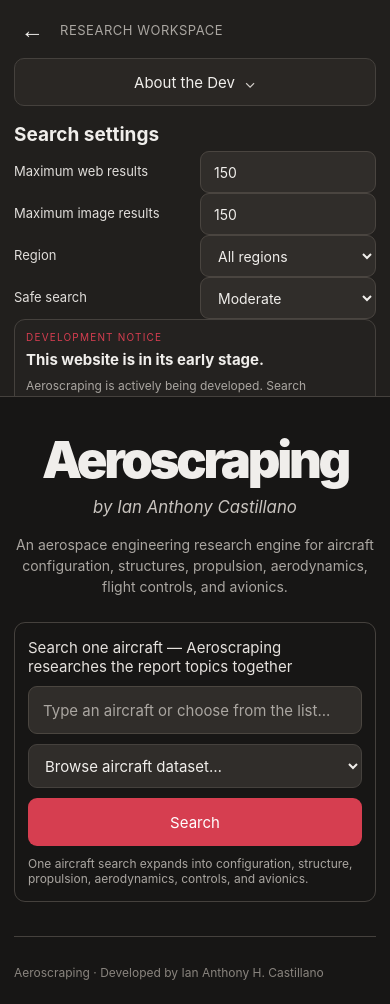
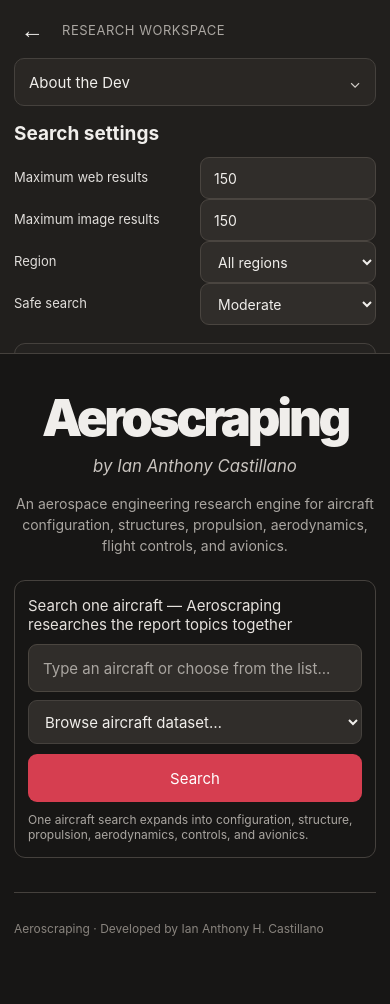
Before and after one commit to castillanoiananthony/Aeroscraping, a Flask app: page / in a window 390 px wide. After the commit the page ends 936 px from the top, so only its background shows below. Run offline with Flask 3, Linux system fonts and the light colour scheme.

Commit message:
Improve aerospace drawing search and responsive interface

```diff
--- a/app.py
+++ b/app.py
@@ -128,13 +128,13 @@ def has_drawing_evidence(title, description, filename=''):
         'orthographic projection', 'blueprint', 'technical drawing',
         'engineering drawing', 'aircraft drawing', 'line drawing',
         'line art', 'outline drawing', 'airfoil', 'aerofoil',
-        'airfoil profile', 'airfoil section', 'planform',
+        'airfoil profile', 'airfoil section',
         'cross-section', 'cross section', 'section view',
         'schematic', 'schematics', 'diagram', 'structural layout',
         'spar', 'rib', 'fuselage frame', 'empennage',
         'control surface', 'general arrangement', 'dimensions',
         'side view', 'top view', 'front view', 'rear view',
-        'plan view', 'elevation', 'geometry', 'profile'
+        'plan view', 'elevation'
     )
     return any(marker in text for marker in drawing_markers)
 
@@ -154,23 +154,37 @@ def get_json(url, params=None, timeout=TIMEOUT):
 
 
 def ddg_text(query, region, safe, limit):
-    try:
-        with DDGS() as ddgs:
-            return list(ddgs.text(
-                query, region=region, safesearch=safe, max_results=limit
-            )), None
-    except Exception as exc:
-        return [], f'DuckDuckGo web search: {exc}'
+    errors = []
+    # Mojeek is timing out intermittently on hosted instances. Retry through
+    # independent DDGS backends before reporting the provider as unavailable.
+    for backend in ("bing", "brave", "duckduckgo"):
+        try:
+            with DDGS() as ddgs:
+                rows = list(ddgs.text(
+                    query, region=region, safesearch=safe,
+                    max_results=limit, backend=backend
+                ))
+                if rows:
+                    return rows, None
+        except Exception as exc:
+            errors.append(f"{backend}: {exc}")
+    return [], "Web search providers unavailable: " + " | ".join(errors[-3:])
 
 
 def ddg_images(query, region, safe, limit):
-    try:
-        with DDGS() as ddgs:
-            return list(ddgs.images(
-                query, region=region, safesearch=safe, max_results=limit
-            )), None
-    except Exception as exc:
-        return [], f'DuckDuckGo image search: {exc}'
+    errors = []
+    for backend in ("bing", "brave", "duckduckgo"):
+        try:
+            with DDGS() as ddgs:
+                rows = list(ddgs.images(
+                    query, region=region, safesearch=safe,
+                    max_results=limit, backend=backend
+                ))
+                if rows:
+                    return rows, None
+        except Exception as exc:
+            errors.append(f"{backend}: {exc}")
+    return [], "Image search providers unavailable: " + " | ".join(errors[-3:])
 
 
 def dedupe_web(items, query, limit):
@@ -448,10 +462,9 @@ def search_commons_drawings(query, limit):
     """
     results, errors, seen = [], [], set()
     search_jobs = [
-        ("Aircraft configuration / three-view", query),
-        ("Aircraft configuration / three-view", f"{query} line drawing"),
-        ("Aircraft configuration / three-view", f"{query} orthographic"),
-        ("Aircraft configuration / three-view", f"{query} geometry"),
+        ("Aircraft configuration / three-view", f"{query} aircraft three-view drawing"),
+        ("Aircraft configuration / three-view", f"{query} aircraft orthographic line drawing"),
+        ("Aircraft configuration / three-view", f"{query} aircraft general arrangement drawing"),
     ]
     search_jobs.extend(technical_search_terms(query))
     per_query = max(25, min(60, (limit + len(search_jobs) - 1) // len(search_jobs)))
@@ -532,17 +545,67 @@ def search_commons_drawings(query, limit):
     return results[:limit], errors
 
 
+def search_ntrs_drawings(query, limit):
+    """Find NASA-hosted engineering drawings and general-arrangement documents."""
+    results, errors, seen = [], [], set()
+    terms = [
+        f'"{query}" aircraft general arrangement drawing',
+        f'"{query}" aircraft three view drawing',
+        f'"{query}" aircraft wing planform drawing',
+        f'"{query}" aircraft structural drawing airfoil'
+    ]
+    for term in terms:
+        try:
+            data = get_json(
+                "https://ntrs.nasa.gov/api/citations/search",
+                {"q": term, "page.size": min(50, limit)},
+                timeout=35
+            )
+            for record in data.get("results", []):
+                title = str(record.get("title") or "").strip()
+                abstract = str(record.get("abstract") or record.get("description") or "")
+                rid = record.get("id")
+                evidence = f"{title} {abstract}"
+                if not title or not rid:
+                    continue
+                if not matches_requested_subject(query, title, abstract):
+                    continue
+                if not has_drawing_evidence(title, abstract):
+                    continue
+                href = f"https://ntrs.nasa.gov/citations/{rid}"
+                if href in seen:
+                    continue
+                seen.add(href)
+                results.append({
+                    "title": title,
+                    "href": href,
+                    "url": href,
+                    "body": BeautifulSoup(abstract, "html.parser").get_text(" ", strip=True)[:1800],
+                    "drawing_type": classify_drawing(evidence),
+                    "category": "NASA technical drawing / report",
+                    "source": "NASA Technical Reports Server",
+                    "license": "Check NASA record and document rights"
+                })
+                if len(results) >= limit:
+                    return results[:limit], errors
+        except Exception as exc:
+            errors.append(f"NASA drawing search: {exc}")
+    return results[:limit], errors
+
+
 def search_technical_drawings(query, limit):
     """
     Single-input drawing aggregator: automatically searches all assignment topics
     through Wikimedia Commons and image search, then merges verified candidates.
     """
     commons_results, errors = search_commons_drawings(query, limit)
+    nasa_results, nasa_errors = search_ntrs_drawings(query, limit)
+    errors.extend(nasa_errors)
     image_results = search_ddg_technical_images(query, limit, errors)
 
     merged, seen = [], set()
-    # Prefer source pages from Commons, then supplement with image-search sources.
-    for item in commons_results + image_results:
+    # Prefer actual archival/NASA engineering drawings, then Commons and image-search results.
+    for item in nasa_results + commons_results + image_results:
         key = (item.get("href") or item.get("image") or "").split("#")[0].lower()
         if not key or key in seen:
             continue
--- a/static/css/style.css
+++ b/static/css/style.css
@@ -19,8 +19,8 @@
 .search-hint{font-size:12px;color:var(--muted);margin-top:10px}
 .app-shell.sidebar-collapsed{grid-template-columns:64px minmax(0,1fr)}
 .sidebar-collapsed .sidebar{padding:20px 12px}
-.sidebar-collapsed .sidebar-heading,.sidebar-collapsed .profile-area,.sidebar-collapsed .early-note,.sidebar-collapsed .tips-panel,.sidebar-collapsed .settings,.sidebar-collapsed .sidebar-note{display:none}
-.sidebar-collapsed .sidebar-topline{justify-content:center}
+.app-shell.sidebar-collapsed .sidebar-heading,.app-shell.sidebar-collapsed .profile-area,.sidebar-collapsed .early-note,.sidebar-collapsed .tips-panel,.sidebar-collapsed .settings,.sidebar-collapsed .sidebar-note{display:none}
+.app-shell.sidebar-collapsed .sidebar-topline{justify-content:center}
 .sidebar-collapsed .sidebar-toggle{width:40px}
 .drawing-preview{width:auto;max-width:min(100%,760px);max-height:440px;object-fit:contain;object-position:left center}
 .source-link{display:inline-block;color:#8db9f5;margin:8px 14px 0 0;font-size:13px}
@@ -110,9 +110,87 @@
     border-right:0;
   }
   .sidebar-collapsed .sidebar{height:auto;max-height:none;display:block;padding:8px 12px}
-  .sidebar-collapsed .sidebar-topline{justify-content:flex-start}
+  .app-shell.sidebar-collapsed .sidebar-topline{justify-content:flex-start}
   .sidebar-collapsed .sidebar-toggle{display:block}
   .search-row{grid-template-columns:1fr}
   .search-input-wrap{grid-template-columns:1fr}
   .search-input-wrap select{height:44px}
 }
+
+/* v5: compact profile, stable sidebar sizing, responsive workspace and turbine loader */
+:root{--blue:var(--accent)}
+.app-shell{grid-template-columns:300px minmax(0,1fr);min-width:0}
+.sidebar{width:300px;min-width:0;max-width:300px;overflow-x:hidden}
+.sidebar-topline{display:flex;align-items:center;gap:12px;min-width:0}
+.sidebar-heading{min-width:0;white-space:nowrap;overflow:hidden;text-overflow:ellipsis}
+.profile-area{margin:0 0 16px;min-width:0}
+.profile-toggle{display:flex;align-items:center;justify-content:space-between;gap:12px;width:100%;padding:10px 14px}
+.profile-toggle .chevron{margin-left:auto;padding:0;flex:none}
+.profile-card{
+ position:relative;top:auto;left:auto;width:100%;max-width:100%;min-width:0;
+ padding:16px 14px;border-radius:13px;box-shadow:none;text-align:center;
+ overflow-wrap:anywhere;
+}
+.profile-photo{width:88px;height:88px;margin:0 auto 10px}
+.profile-card h2{font-size:16px;line-height:1.25;margin:0 0 8px}
+.profile-card p{font-size:13px;line-height:1.35;margin:4px 0}
+.profile-card hr{margin:12px 0}
+.profile-card a{font-size:12px;line-height:1.35;overflow-wrap:anywhere}
+.settings{margin-bottom:18px}
+.settings h2{margin-bottom:12px}
+.settings label{margin:12px 0 6px}
+.early-note,.tips-panel{margin:14px 0;padding:14px}
+.early-note h2,.tips-panel h2{margin:5px 0 8px;font-size:16px;line-height:1.25}
+.early-note p,.tips-panel li{font-size:13px;line-height:1.45}
+.tips-panel ul{padding-left:18px;margin:8px 0 0}
+.tips-panel li{margin:7px 0}
+.sidebar-note{margin-top:18px;padding-top:12px}
+.search-input-wrap{grid-template-columns:minmax(0,1fr) 250px;min-width:0}
+#aircraftSelect{padding:0 34px 0 12px;min-width:0;appearance:auto}
+.search-row{grid-template-columns:minmax(0,1fr) 160px}
+.search-loader{
+ position:fixed;z-index:1000;top:16px;left:50%;transform:translateX(-50%);
+ display:flex;align-items:center;gap:13px;padding:10px 17px;
+ background:#211f1d;border:1px solid var(--line);border-radius:999px;
+ box-shadow:0 8px 28px #0009;color:var(--text);font-size:13px;
+}
+.search-loader[hidden]{display:none}
+.search-loader p{margin:0}
+.turbine{width:32px;height:32px;position:relative;border:2px solid #6c2732;border-radius:50%;animation:turbine-spin .72s linear infinite}
+.turbine span{position:absolute;left:13px;top:2px;width:5px;height:12px;border-radius:5px 5px 2px 2px;background:var(--accent);transform-origin:2.5px 13px}
+.turbine span:nth-child(2){transform:rotate(60deg)}
+.turbine span:nth-child(3){transform:rotate(120deg)}
+.turbine span:nth-child(4){transform:rotate(180deg)}
+.turbine span:nth-child(5){transform:rotate(240deg)}
+.turbine span:nth-child(6){transform:rotate(300deg)}
+@keyframes turbine-spin{to{transform:rotate(360deg)}}
+.app-shell.sidebar-collapsed{grid-template-columns:64px minmax(0,1fr)}
+.app-shell.sidebar-collapsed .sidebar{width:64px;max-width:64px;padding:20px 12px}
+.app-shell.sidebar-collapsed .sidebar-heading,.app-shell.sidebar-collapsed .profile-area,
+.sidebar-collapsed .settings,.sidebar-collapsed .early-note,
+.sidebar-collapsed .tips-panel,.sidebar-collapsed .sidebar-note{display:none}
+.app-shell.sidebar-collapsed .sidebar-topline{justify-content:center}
+.app-shell.sidebar-collapsed .sidebar-toggle{font-size:25px;padding:0}
+@media(max-width:760px){
+ .app-shell{display:flex;flex-direction:column}
+ .sidebar{position:relative;top:auto;width:100%;max-width:none;height:auto;max-height:42svh;overflow-y:auto;overflow-x:hidden;padding:12px 14px 16px}
+ .app-shell.sidebar-collapsed .sidebar{width:100%;max-width:none;max-height:52px;height:52px;padding:8px 12px}
+ .app-shell.sidebar-collapsed .sidebar-heading{display:block}
+ .app-shell.sidebar-collapsed .sidebar-topline{justify-content:flex-start}
+ .main-content{padding:20px 14px 26px;min-width:0}
+ .hero{padding:18px 0 24px}
+ .hero h1{font-size:clamp(2.7rem,13vw,4rem)}
+ .search-row{grid-template-columns:1fr;gap:10px}
+ .search-input-wrap{grid-template-columns:1fr;gap:8px}
+ .search-input-wrap select{width:100%}
+ .search-loader{top:8px;max-width:calc(100vw - 24px);font-size:12px}
+ .results-tabs{overflow-x:auto;white-space:nowrap}
+ .profile-card{width:100%}
+}
+
+/* Keep every accent inside the charcoal / red palette */
+.category-label,.early-note .note-kicker{color:var(--accent)!important}
+.source-disclaimer{color:var(--muted)}
+.source-link{color:#e58a96!important}
+.dataset-unavailable{border-color:var(--accent);background:#241c1e;color:#e6dadd}
+.result-card h3 a{color:#e58a96}
--- a/static/js/app.js
+++ b/static/js/app.js
@@ -87,21 +87,24 @@ function fillPanel(id,items,kind){
   const panel=$(id);panel.replaceChildren();
   if(!items||!items.length){
     panel.append(el('div','empty','No verified results were returned for this category.'));
+    if(!searchHasAnyResults){
       const box=el('section','recommended-sources');
-    box.append(el('h3','', 'Reliable sources to explore'));
-    box.append(el('p','', 'Try these primary or specialist aerospace references while Aeroscraping expands its indexed coverage.'));
+      box.append(el('h3','', 'Reliable aerospace sources'));
+      box.append(el('p','', 'No searchable results were returned across the available providers. Explore these trusted collections directly.'));
       const links=[
         ['NASA Technical Reports Server (NTRS)','https://ntrs.nasa.gov/'],
         ['NASA Image and Video Library','https://images.nasa.gov/'],
         ['FAA Aircraft Characteristics Database','https://www.faa.gov/airports/engineering/aircraft_char_database'],
         ['EASA Type Certificates and Data Sheets','https://www.easa.europa.eu/en/document-library/type-certificates'],
+        ['Smithsonian National Air and Space Museum Technical Drawings','https://airandspace.si.edu/archives/archival-collections/technical-scale-drawings'],
+        ['AAHS 3-View Library','https://aahs-online.org/resources/search_3vu_lib.php'],
         ['UIUC Airfoil Coordinates Database','https://m-selig.ae.illinois.edu/ads/coord_database.html'],
-      ['UIUC Aircraft-to-Airfoil Guide','https://m-selig.web.engr.illinois.edu/ads/aircraft.html'],
-      ['Boeing Airport Planning Documents','https://www.boeing.com/commercial/airports/plan-manuals'],
-      ['Airbus Aircraft Characteristics','https://www.airbus.com/en/products-services/commercial-aircraft']
+        ['UIUC Aircraft-to-Airfoil Guide','https://m-selig.web.engr.illinois.edu/ads/aircraft.html']
       ];
       links.forEach(([label,url])=>addLink(box,label,url));
-    panel.append(box);return;
+      panel.append(box);
+    }
+    return;
   }
   if(kind==='images'){const grid=el('div','image-grid');items.forEach((it,i)=>grid.append(imageCard(it,i)));panel.append(grid);}
   else items.forEach((it,i)=>panel.append(resultCard(it,i,kind)));
@@ -113,6 +116,7 @@ function setTab(name){
 document.querySelectorAll('.tab').forEach(t=>t.addEventListener('click',()=>setTab(t.dataset.tab)));
 
 let lastQuery='';
+let searchHasAnyResults=false;
 let aircraftCatalog=[];
 async function loadCatalog(){
   try{
@@ -211,12 +215,13 @@ $('searchForm').addEventListener('submit',async event=>{
   event.preventDefault();
   const query=$('query').value.trim();if(!query)return;lastQuery=query;
   const button=$('searchButton'),status=$('status'),results=$('resultsSection');
-  button.disabled=true;button.textContent='Searching…';status.className='status';status.textContent='Searching the aircraft, research publications, images, technical drawings, airfoil references, and aircraft dataset…';results.hidden=true;
+  button.disabled=true;button.textContent='Searching…';$('searchLoader').hidden=false;status.className='status';status.textContent='Searching the aircraft, research publications, images, technical drawings, airfoil references, and aircraft dataset…';results.hidden=true;
   try{
     const payload={query,web_limit:Math.max(1,Math.min(1000,Number($('webLimit').value)||150)),image_limit:Math.max(1,Math.min(1000,Number($('imageLimit').value)||150)),region:$('region').value,safesearch:$('safeSearch').value};
     const response=await fetch('/api/search',{method:'POST',headers:{'Content-Type':'application/json'},body:JSON.stringify(payload)});
     const data=await response.json();if(!response.ok)throw new Error(data.error||'Search request failed.');
     const web=data.web_results||[],research=data.research_results||[],images=data.image_results||[],drawings=data.drawing_results||[];
+    searchHasAnyResults=[web,research,images,drawings].some(group=>group.length>0);
     $('resultsTitle').textContent=`Search results for: ${data.query}`;
     $('resultsCounts').textContent=`${web.length} web sources · ${research.length} research/report leads · ${images.length} images · ${drawings.length} technical drawing references`;
     $('webCount').textContent=web.length;$('researchCount').textContent=research.length;$('imageCount').textContent=images.length;$('drawingCount').textContent=drawings.length;
@@ -226,5 +231,5 @@ $('searchForm').addEventListener('submit',async event=>{
     if(data.errors&&data.errors.length)status.textContent=`Some search providers timed out or were unavailable (${data.errors.length} notices). Results from the other sources are still shown.`;
     results.scrollIntoView({behavior:'smooth',block:'start'});
   }catch(error){status.className='status error';status.textContent=error.message;}
-  finally{button.disabled=false;button.textContent='Search';}
+  finally{button.disabled=false;button.textContent='Search';$('searchLoader').hidden=true;}
 });
--- a/templates/index.html
+++ b/templates/index.html
@@ -7,9 +7,10 @@
   <meta name="description" content="Aeroscraping — aerospace aircraft research, drawings, airfoil references and aircraft data.">
   <title>Aeroscraping</title>
   <link rel="icon" type="image/png" href="{{ url_for('static', filename='assets/plane.png') }}">
-  <link rel="stylesheet" href="{{ url_for('static', filename='css/style.css', v='20261119-4') }}">
+  <link rel="stylesheet" href="{{ url_for('static', filename='css/style.css', v='20261119-6') }}">
 </head>
 <body>
+<div id="searchLoader" class="search-loader" hidden aria-live="polite"><div class="turbine"><span></span><span></span><span></span><span></span><span></span><span></span></div><p>Searching aerospace references…</p></div>
 <div class="app-shell" id="appShell">
   <aside class="sidebar" id="sidebar">
     <div class="sidebar-topline">
@@ -56,16 +57,7 @@
       <p>Aeroscraping is actively being developed. Search coverage, aircraft records, airfoil mappings, and drawing availability are still expanding. Always verify technical values against primary sources before using them in engineering work.</p>
     </section>
 
-    <section class="tips-panel">
-      <h2>Search efficiently</h2>
-      <ul>
-        <li>Use the full aircraft name or model, such as <b>Airbus A350-900</b>.</li>
-        <li>Use a variant when possible: <b>F-16C</b>, not just F-16.</li>
-        <li>For drawings, search the aircraft name; the engine expands across configuration, structure, propulsion, controls, and avionics.</li>
-        <li>Try engineering terms such as <b>three-view</b>, <b>wing planform</b>, <b>spar</b>, or <b>fuselage section</b> if you need a focused follow-up.</li>
-        <li>Check the source page, publication date, variant, and units before citing.</li>
-      </ul>
-    </section>
+
 
     <section class="tips-panel">
       <h2>Search efficiently</h2>
@@ -126,6 +118,6 @@
     <footer class="footer">Aeroscraping · Developed by Ian Anthony H. Castillano</footer>
   </main>
 </div>
-<script src="{{ url_for('static', filename='js/app.js', v='20261119-4') }}"></script>
+<script src="{{ url_for('static', filename='js/app.js', v='20261119-6') }}"></script>
 </body>
 </html>
```
Lines whose indentation alone changed are shown as unchanged.
